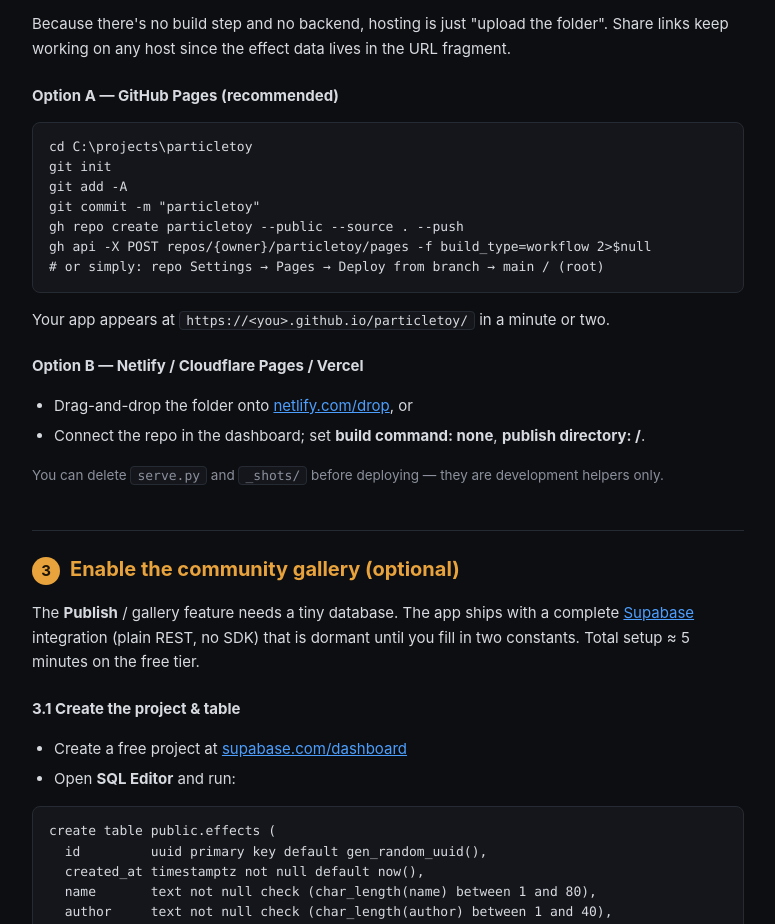
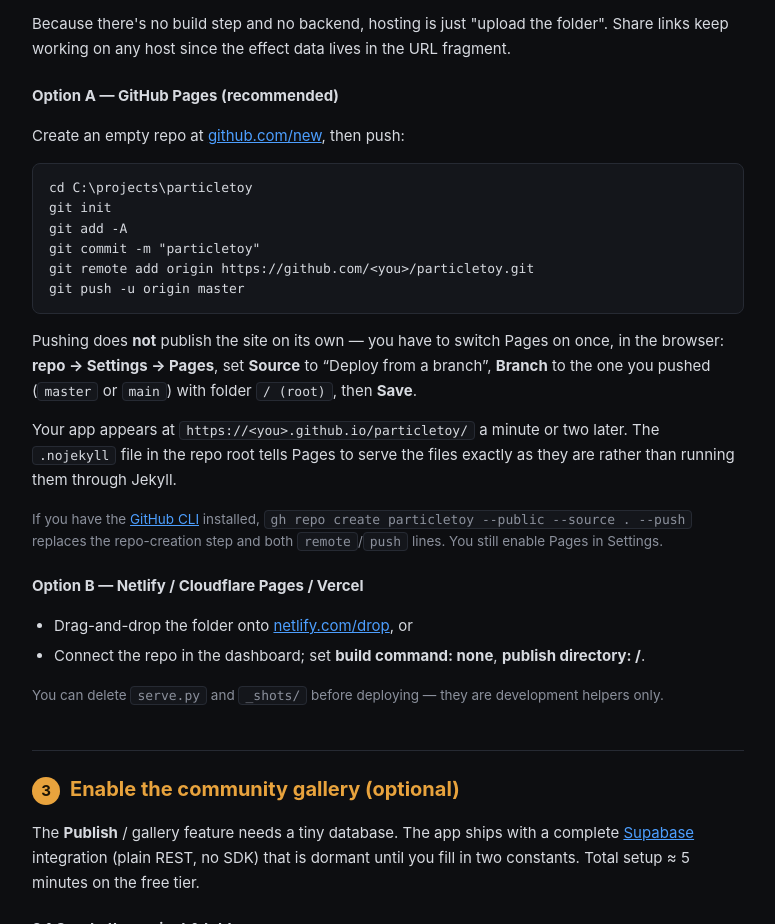
Before and after one commit to DougAI/particletoy, a plain HTML site: page setup.html in a window 1280 px wide. Shown: the part 984-1908 px from the top of the page, without its empty margins (252-1027 px from the left). Drawn offline with Linux system fonts and the light colour scheme.

Commit message:
Add .nojekyll and .gitignore, remove stray file, fix Pages instructions

```diff
--- a/setup.html
+++ b/setup.html
@@ -94,14 +94,23 @@
   Share links keep working on any host since the effect data lives in the URL fragment.</p>
 
   <h3>Option A — GitHub Pages (recommended)</h3>
+  <p>Create an empty repo at <a href="https://github.com/new">github.com/new</a>, then push:</p>
   <pre><code>cd C:\projects\particletoy
 git init
 git add -A
 git commit -m "particletoy"
-gh repo create particletoy --public --source . --push
-gh api -X POST repos/{owner}/particletoy/pages -f build_type=workflow 2&gt;$null
-# or simply: repo Settings → Pages → Deploy from branch → main / (root)</code></pre>
-  <p>Your app appears at <code>https://&lt;you&gt;.github.io/particletoy/</code> in a minute or two.</p>
+git remote add origin https://github.com/&lt;you&gt;/particletoy.git
+git push -u origin master</code></pre>
+  <p>Pushing does <b>not</b> publish the site on its own — you have to switch Pages on once,
+  in the browser: <b>repo → Settings → Pages</b>, set <b>Source</b> to “Deploy from a branch”,
+  <b>Branch</b> to the one you pushed (<code>master</code> or <code>main</code>) with folder
+  <code>/ (root)</code>, then <b>Save</b>.</p>
+  <p>Your app appears at <code>https://&lt;you&gt;.github.io/particletoy/</code> a minute or two later.
+  The <code>.nojekyll</code> file in the repo root tells Pages to serve the files exactly as they
+  are rather than running them through Jekyll.</p>
+  <p class="muted">If you have the <a href="https://cli.github.com/">GitHub CLI</a> installed,
+  <code>gh repo create particletoy --public --source . --push</code> replaces the repo-creation step
+  and both <code>remote</code>/<code>push</code> lines. You still enable Pages in Settings.</p>
 
   <h3>Option B — Netlify / Cloudflare Pages / Vercel</h3>
   <ul>
```
Also changed, not shown: 3 other files.
